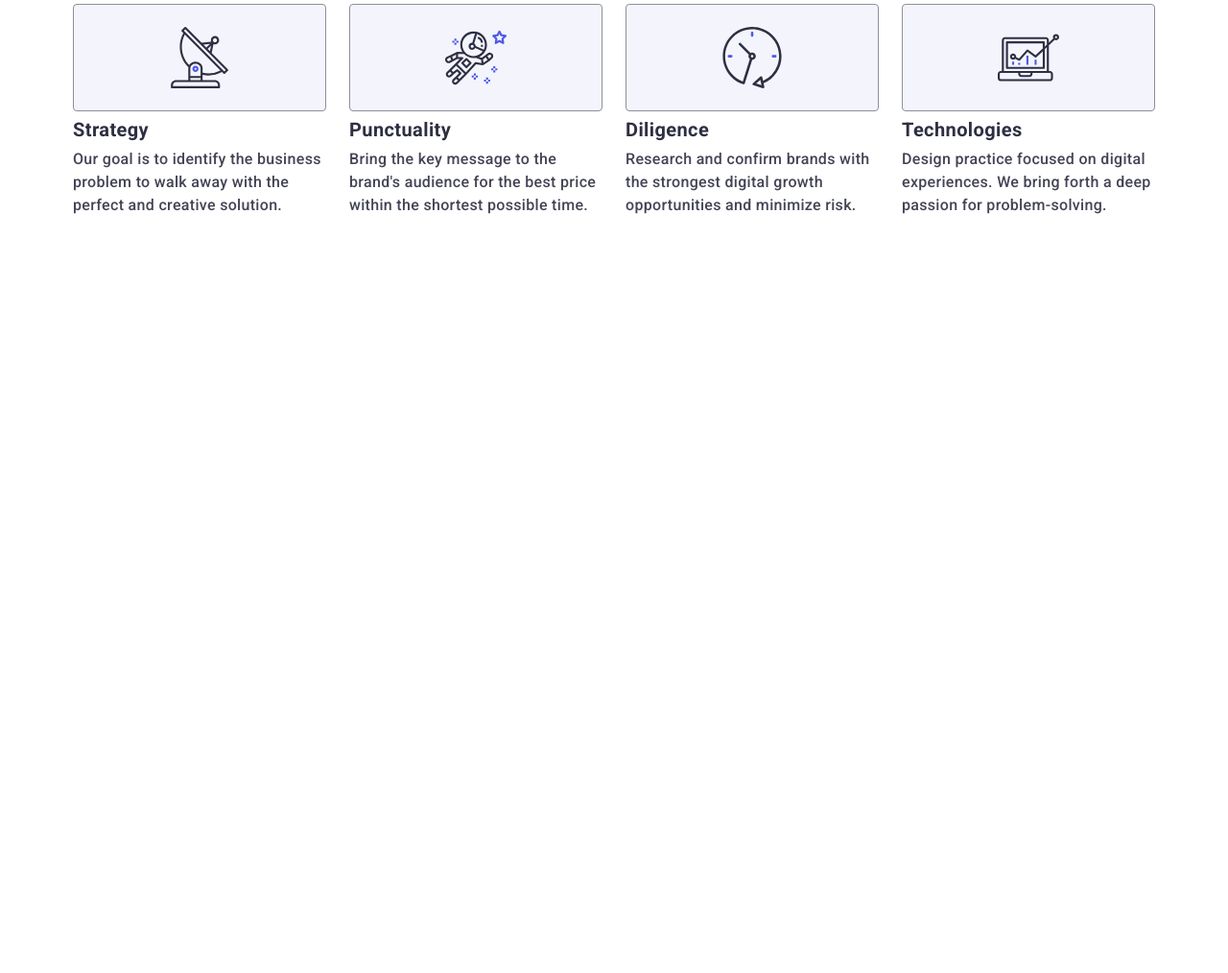
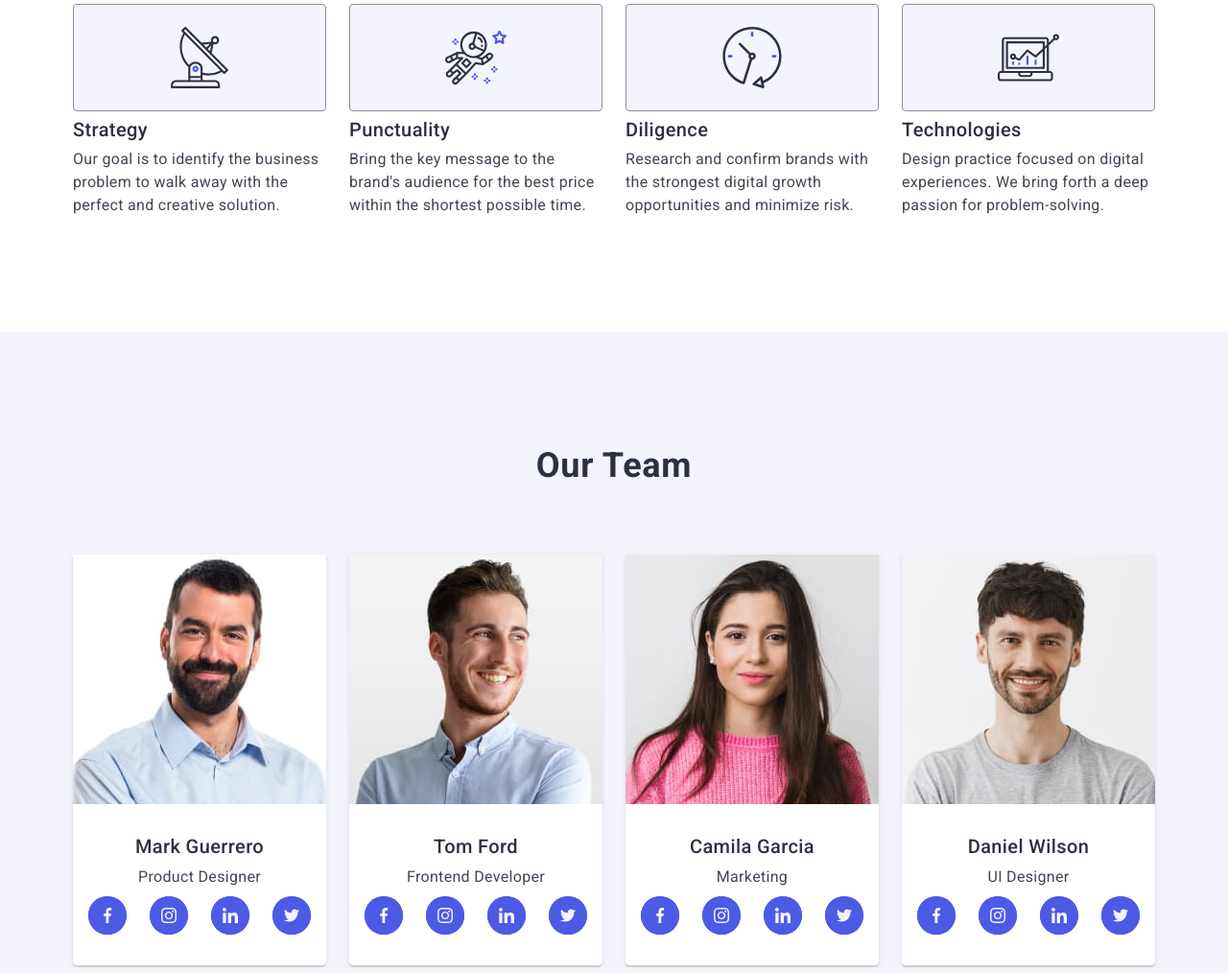
Before and after one commit to Rysenkosv/goit-markup-hw-06, a plain HTML site: page index.html in a window 1280 px wide. Shown: the part 746-1760 px from the top of the page at 96% size. Before the commit the page ends 1092 px from the top, so only its background shows below. Drawn offline with nearby package versions, Linux system fonts and the light colour scheme.

Commit message:
04.03.start

```diff
--- a/css/styles-old.css
+++ b/css/styles-old.css
@@ -137,7 +137,7 @@ fieldset {
 .main-content {}
 
 /* .hero {
-    max-width: 1440px;
+
     background-color: #2e2f42;
         background-image:
             linear-gradient(to bottom, rgba(46, 47, 66, 0.7), rgba(46, 47, 66, 0.7)),
@@ -190,7 +190,7 @@ fieldset {
     background-color: #404bbf;
 } */
 /* main 2 servis */
-.services {
+/* .services {
     padding: 120px 0;
 }
 
@@ -247,7 +247,7 @@ fieldset {
     line-height: 1.5;
     letter-spacing: 0.02em;
     color: #434455;
-}
+} */
 
 /* Team main */
 
--- a/css/styles.css
+++ b/css/styles.css
@@ -198,7 +198,7 @@ img {
 
 /* ---------------hero----------------- */
 .hero {
-    max-width: 1440px;
+    max-width: 320px;
     background-color: #2e2f42;
         background-image:
             linear-gradient(to bottom, rgba(46, 47, 66, 0.7), rgba(46, 47, 66, 0.7)),
@@ -206,7 +206,7 @@ img {
         background-size: cover;
         background-repeat: no-repeat;
         background-position: center;
-        padding: 188px 0;
+        padding: 72px 0;
         margin: 0 auto;
 }
 .hero-contr{
@@ -222,7 +222,7 @@ img {
     letter-spacing: 0.02em;
     text-align: center;
     color: #fff;
-    margin-bottom: 48px;
+    margin-bottom: 72px;
     margin-right: auto;
     margin-left: auto;
 }
@@ -250,9 +250,23 @@ img {
         background-color: #404bbf;
     }
     @media screen and (min-width: 760px) {
+        .hero{
+            padding: 112px 0;
+            max-width: 768px;
+        }
         .hero__title {
             line-height: 1.07;
             max-width: 496px;
+            margin-bottom: 36px;
+        }
+    }
+    @media screen and (min-width: 1158px){
+        .hero{
+            max-width: 1440px;
+            padding: 188px 0;
+        }
+        .hero__title {
+            margin-bottom: 48px;
         }
     }
     /* ---------------servis-------------- */
@@ -274,7 +288,6 @@ img {
         display: none;
     }
     .services__subtitle {
-        font-weight: 500;
         font-size: 36px;
         line-height: 1.1;
         letter-spacing: 0.02em;
@@ -297,13 +310,14 @@ img {
             flex-wrap: wrap;
             flex-direction:row ;
             column-gap: 24px;
+            justify-content: center;
 
         }
         .services__subtitle {
             text-align: left;
         }
         .services__item {
-            width: calc((100% - 72px) / 2);
+            width: calc((100% - 24px) / 2);
             }
     }
     @media screen and (min-width: 1158px){
@@ -312,6 +326,7 @@ img {
         }
         .services__list {
             gap: 24px;
+
             flex-wrap: wrap;
             flex-direction:row ;
         }
@@ -319,7 +334,7 @@ img {
             width: calc((100% - 72px) / 4);
             }
             .servis-picture {
-                display: block;
+                display: flex;
             }
         .services-svglist{
             border: 1px solid #8e8f99;
@@ -330,6 +345,133 @@ img {
         }
         .services__subtitle {
             font-size: 20px;
+            font-weight: 500;
+        }
+        .services__text {
+            font-weight: 400;
         }
 
     }
+    /* -------------team------------- */
+.team {
+        background-color: #F4F4FD;
+        padding: 96px 0;
+    }
+.team__title {
+        margin-bottom: 72px;
+        font-weight: 700;
+        font-size: 36px;
+        line-height: 1.11;
+        letter-spacing: 0.02em;
+        text-align: center;
+        color: #2e2f42;
+        text-transform: capitalize;
+        font-weight: 700;
+    }
+.team__list {
+        display: flex;
+        gap: 72px;
+        flex-direction: column;
+    }
+.team__member:first-child {
+        border-radius: 0px 0px 4px 4px;
+        box-shadow: 0px 1px 6px rgba(46, 47, 66, 0.08),
+                    0px 1px 1px rgba(46, 47, 66, 0.16),
+                    0px 2px 1px rgba(46, 47, 66, 0.08);
+    }
+
+.team__member {
+        width: 264px;
+        height: 428px;
+        background-color: #FFFFFF;
+        border-radius: 0 0 4px 4px;
+        box-shadow: 0 2px 1px 0 rgba(46, 47, 66, 0.08),
+                    0 1px 1px 0 rgba(46, 47, 66, 0.16),
+                    0 1px 6px 0 rgba(46, 47, 66, 0.08);
+    }
+.team-contr {
+        padding: 32px 0;
+    }
+
+.team__name {
+        font-weight: 500;
+        font-size: 20px;
+        line-height: 1.2;
+        letter-spacing: 0.02em;
+        text-align: center;
+        color: #2e2f42;
+        margin-bottom: 8px;
+    }
+
+.team__role {
+        font-weight: 400;
+        font-size: 16px;
+        line-height: 1.5;
+        letter-spacing: 0.02em;
+        text-align: center;
+        color: #434455;
+        margin-bottom: 8px;
+    }
+.team-bloklist {
+        display: flex;
+        justify-content: center;
+        gap: 24px;
+    }
+.team-bloklist-box {
+        width: 40px;
+        height: 40px;
+        border-radius: 50%;
+        background-color: #4d5ae5;
+        display: flex;
+        align-items: center;
+        justify-content: center;
+        transition: background-color 250ms cubic-bezier(0.4, 0, 0.2, 1);
+    }
+    .team-bloklist-box:hover,
+    .team-bloklist-box:focus {
+    background-color: #404bbf;
+}
+
+.team-bloklist-box a {
+    width: 100%;
+    height: 100%;
+    display: flex;
+    align-items: center;
+    justify-content: center;
+    background-color: var(--primary-color, #4d5ae5);
+    border-radius: 50%;
+    transition: background-color 250ms cubic-bezier(0.4, 0, 0.2, 1);
+}
+
+.team-bloklist-box a:hover,
+.team-bloklist-box a:focus {
+    background-color: #404bbf;
+}
+
+.team-svg-social {
+    width: 16px;
+    height: 16px;
+    fill: var(--icon-color, #f4f4fd);
+}
+@media screen and (min-width: 760px){
+    .team__list {
+        flex-wrap: wrap;
+            flex-direction:row ;
+            column-gap: 24px;
+            row-gap: 64px;
+            justify-content: center;
+        }
+}
+@media screen and (min-width: 1158px){
+    .team{
+        padding: 120px 0;
+    }
+    .team__list {
+        gap: 24px;
+    }
+    .team__member {
+        width: calc((100% - 72px) / 4);
+    }
+}
+
+/* < !-- Portfolio --> */
--- a/index.html
+++ b/index.html
@@ -126,7 +126,7 @@
         </div>
       </section>
       <!-- team  -->
-      <section class="team hidden">
+      <section class="team">
         <div class="container">
             <h2 class="team__title">Our Team</h2>
             <ul class="team__list">
@@ -286,7 +286,7 @@
     </section>
 
       <!-- Portfolio -->
-      <section class="portfolio hidden">
+      <section class="portfolio">
         <div class="container">
           <h2 class="portfolio__title">Our Portfolio</h2>
           <ul class="portfolio__list">
```
